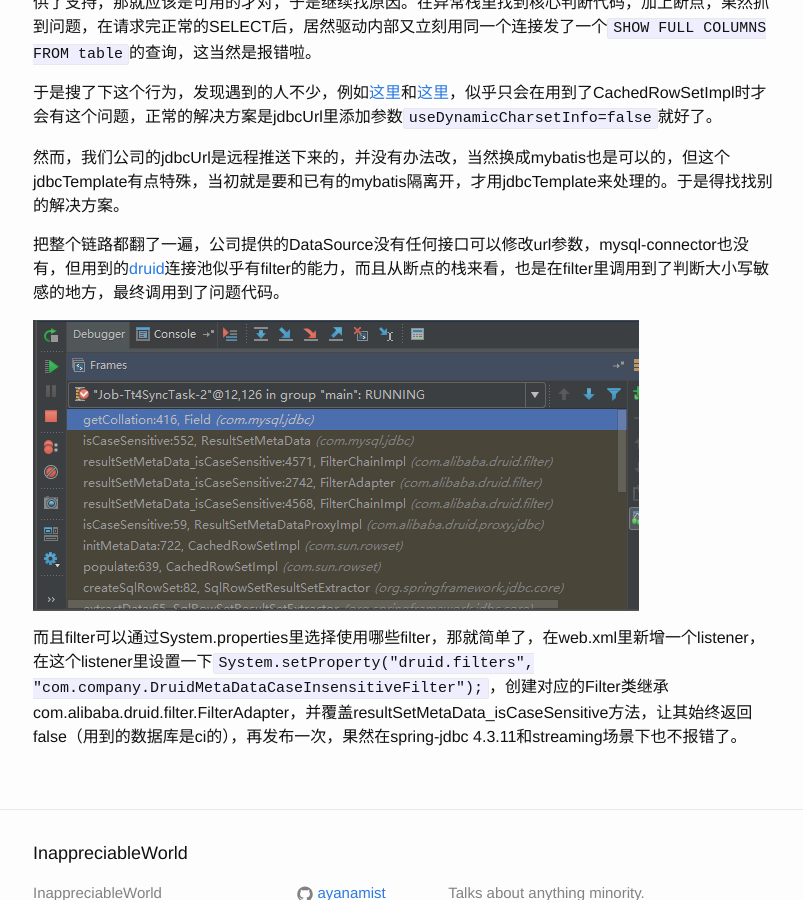
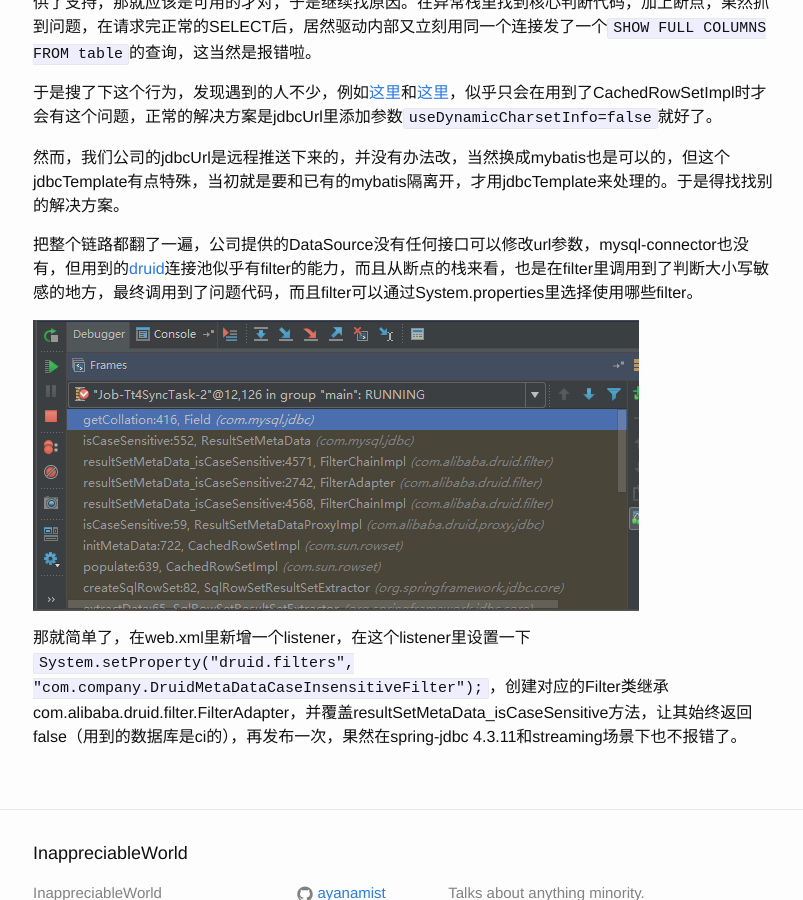
Before and after one commit to ayanamist/ayanamist.github.io, a Jekyll site: the page built from _posts/2017-09-22-spring-upgrade-mysql-issues.md, in a window 1280 px wide and 900 px high, scrolled down 1145 px. Shown: the whole window, without its empty margins (237-1040 px from the left). Built offline with Jekyll 4.4.1, drawn with Linux system fonts in a browser that asks for light colours.

```diff
--- a/_posts/2017-09-22-spring-upgrade-mysql-issues.md
+++ b/_posts/2017-09-22-spring-upgrade-mysql-issues.md
@@ -46,8 +46,8 @@ you have called .close() on any active streaming result sets before attempting m
 
 然而，我们公司的jdbcUrl是远程推送下来的，并没有办法改，当然换成mybatis也是可以的，但这个jdbcTemplate有点特殊，当初就是要和已有的mybatis隔离开，才用jdbcTemplate来处理的。于是得找找别的解决方案。
 
-把整个链路都翻了一遍，公司提供的DataSource没有任何接口可以修改url参数，mysql-connector也没有，但用到的[druid](https://github.com/alibaba/druid)连接池似乎有filter的能力，而且从断点的栈来看，也是在filter里调用到了判断大小写敏感的地方，最终调用到了问题代码。
+把整个链路都翻了一遍，公司提供的DataSource没有任何接口可以修改url参数，mysql-connector也没有，但用到的[druid](https://github.com/alibaba/druid)连接池似乎有filter的能力，而且从断点的栈来看，也是在filter里调用到了判断大小写敏感的地方，最终调用到了问题代码，而且filter可以通过System.properties里选择使用哪些filter。
 
 ![screenshot](/img/2017-09-22_131529.png)
 
-而且filter可以通过System.properties里选择使用哪些filter，那就简单了，在web.xml里新增一个listener，在这个listener里设置一下`System.setProperty("druid.filters", "com.company.DruidMetaDataCaseInsensitiveFilter");`，创建对应的Filter类继承com.alibaba.druid.filter.FilterAdapter，并覆盖resultSetMetaData_isCaseSensitive方法，让其始终返回false（用到的数据库是ci的），再发布一次，果然在spring-jdbc 4.3.11和streaming场景下也不报错了。
+那就简单了，在web.xml里新增一个listener，在这个listener里设置一下`System.setProperty("druid.filters", "com.company.DruidMetaDataCaseInsensitiveFilter");`，创建对应的Filter类继承com.alibaba.druid.filter.FilterAdapter，并覆盖resultSetMetaData_isCaseSensitive方法，让其始终返回false（用到的数据库是ci的），再发布一次，果然在spring-jdbc 4.3.11和streaming场景下也不报错了。
```
